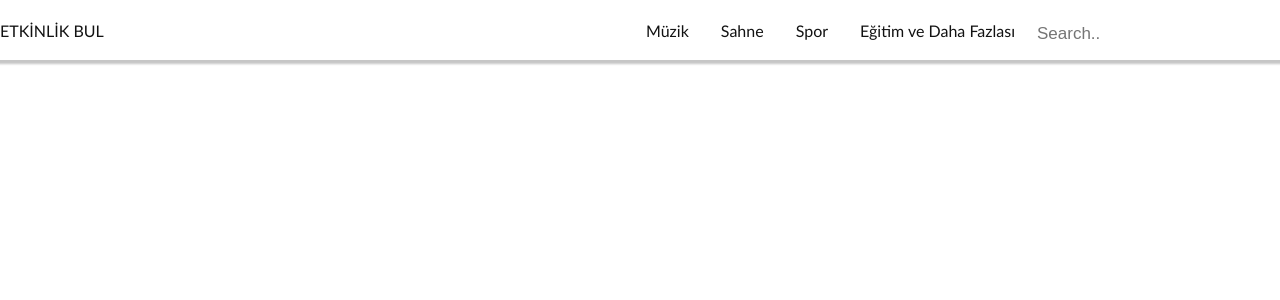
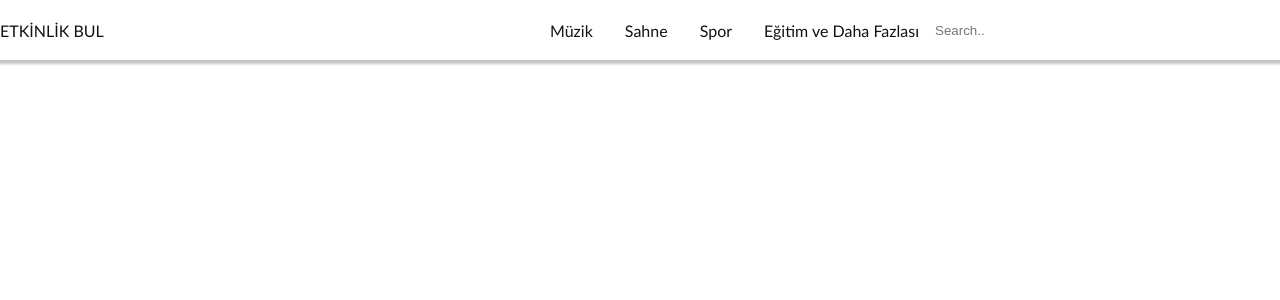
Before and after one commit to bstkpnr/EtsTur_Case, a React (Create React App) app: page / in a window 1280 px wide. Shown: the top 300 px of the page. Built offline with nearby package versions, Linux system fonts and the light colour scheme.

Commit message:
edit searchbar

```diff
--- a/src/components/styles/style.scss
+++ b/src/components/styles/style.scss
@@ -55,11 +55,10 @@ body {
 }
 .navigation input {
   float: right;
-  padding: 6px;
+  padding: 0.5rem 0rem;
   border: none;
-  margin-top: 8px;
-  margin-right: 16px;
-  font-size: 17px;
+  margin-right: 25px;
+  width: 25%;
 }
 @media screen and (max-width: 768px) {
   .nav-menu ul {
@@ -86,5 +85,7 @@ body {
   }
   .navigation input {
     border: 1px solid #ccc;
+    width: 65%;
+
   }
 }
```
